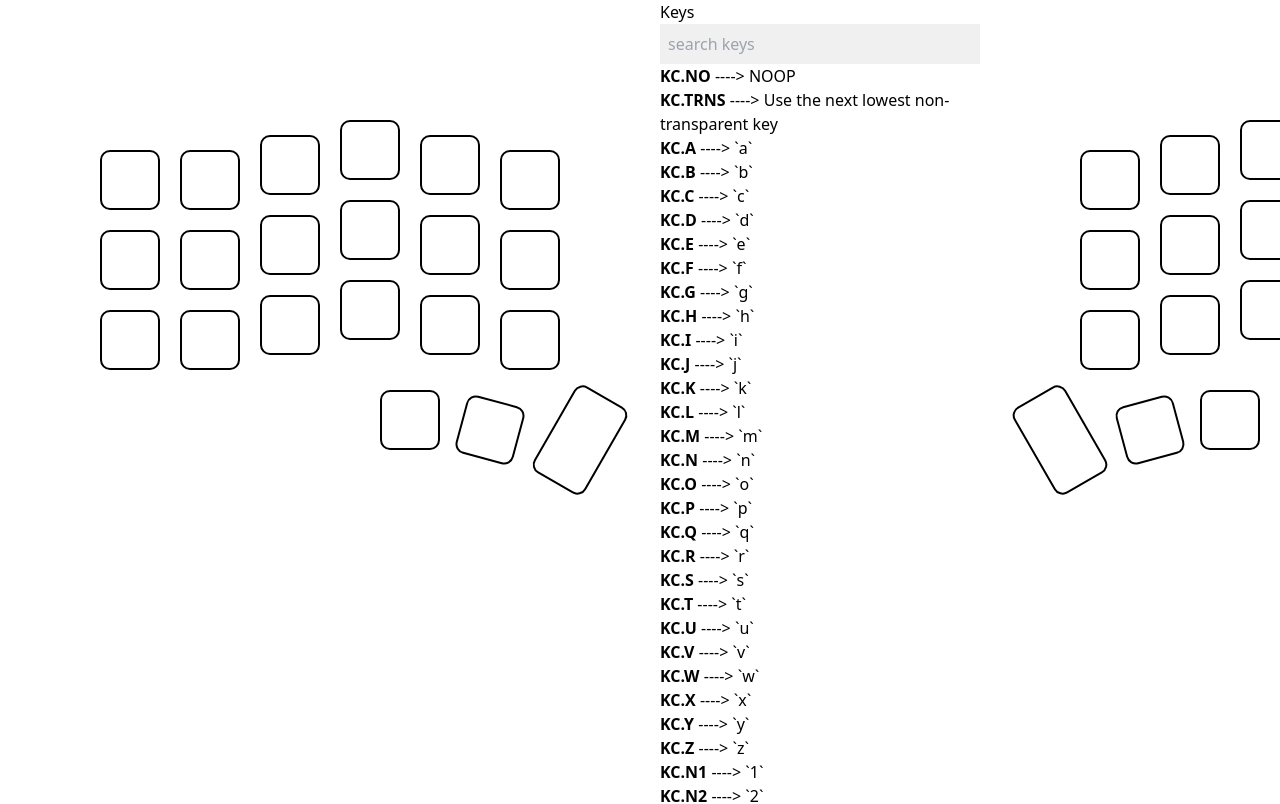
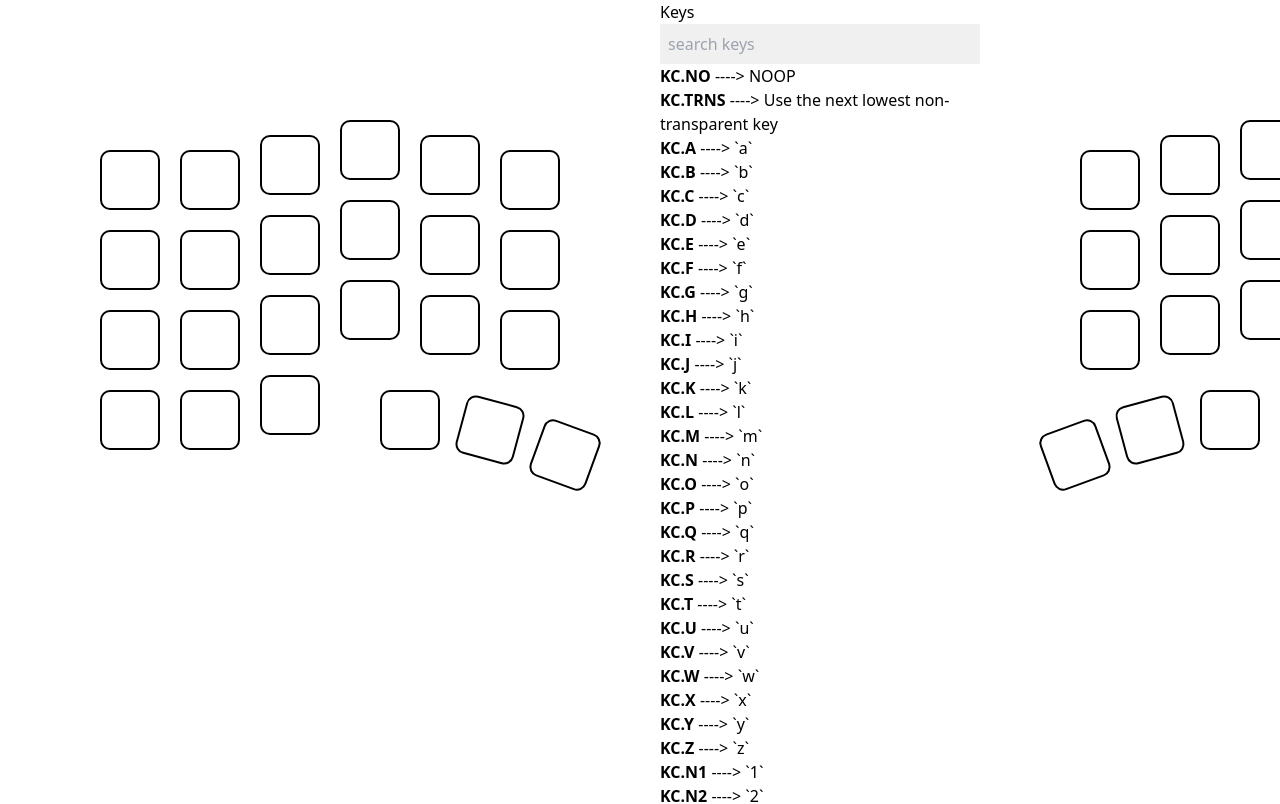
Before and after one commit to davidatdavidmarais/kmkkb, a Next.js app: page / in a window 1280 px wide. Shown: the top 804 px of the page. Built offline with nearby package versions, Linux system fonts and the light colour scheme.

Commit message:
Add entire bottom row back

```diff
--- a/pages/index.tsx
+++ b/pages/index.tsx
@@ -40,9 +40,9 @@ function LeftBoard() {
                     <Cap col={5} row={3} />
                     <Cap col={6} row={3} />
 
-                    <Cap col={1} row={4} classes={"invisible"} />
-                    <Cap col={2} row={4} classes={"invisible"} />
-                    <Cap col={3} row={4} classes={"invisible"} />
+                    <Cap col={1} row={4} />
+                    <Cap col={2} row={4} />
+                    <Cap col={3} row={4} />
                     <Cap col={4} row={4} classes={"thumb-1"} />
                     <Cap col={5} row={4} classes={"thumb-2"} />
                     <Cap col={6} row={4} classes={"thumb-3"} />
@@ -74,12 +74,12 @@ function RightBoard() {
                 <Cap col={5} row={3} />
                 <Cap col={6} row={3} />
 
-                <Cap col={4} row={4} classes={"thumb-1"} />
-                <Cap col={5} row={4} classes={"thumb-2"} />
-                <Cap col={6} row={4} classes={"thumb-3"} />
-                <Cap col={1} row={4} classes={"invisible"} />
-                <Cap col={2} row={4} classes={"invisible"} />
-                <Cap col={3} row={4} classes={"invisible"} />
+                <Cap col={1} row={4} classes={"thumb-1"} />
+                <Cap col={2} row={4} classes={"thumb-2"} />
+                <Cap col={3} row={4} classes={"thumb-3"} />
+                <Cap col={4} row={4} />
+                <Cap col={5} row={4} />
+                <Cap col={6} row={4} />
             </div>
     )
 }
--- a/styles/globals.css
+++ b/styles/globals.css
@@ -59,8 +59,7 @@ body {
   transform: translateX(40px) translateY(10px) rotate(15deg);
 }
 .left .thumb-3 {
-  transform: translateX(30px) translateY(20px) rotate(-60deg);
-  width: 100px;
+  transform: translateX(35px) translateY(35px) rotate(20deg);
 }
 .right .col-4 {
   transform: translateY(-15px);
@@ -72,8 +71,7 @@ body {
   transform: translateY(-15px);
 }
 .right .thumb-1 {
-  transform: translateX(-70px) translateY(20px) rotate(60deg);
-  width: 100px;
+  transform: translateX(-35px) translateY(35px) rotate(-20deg);
 }
 .right .thumb-2 {
   transform: translateX(-40px) translateY(10px) rotate(-15deg);
```
